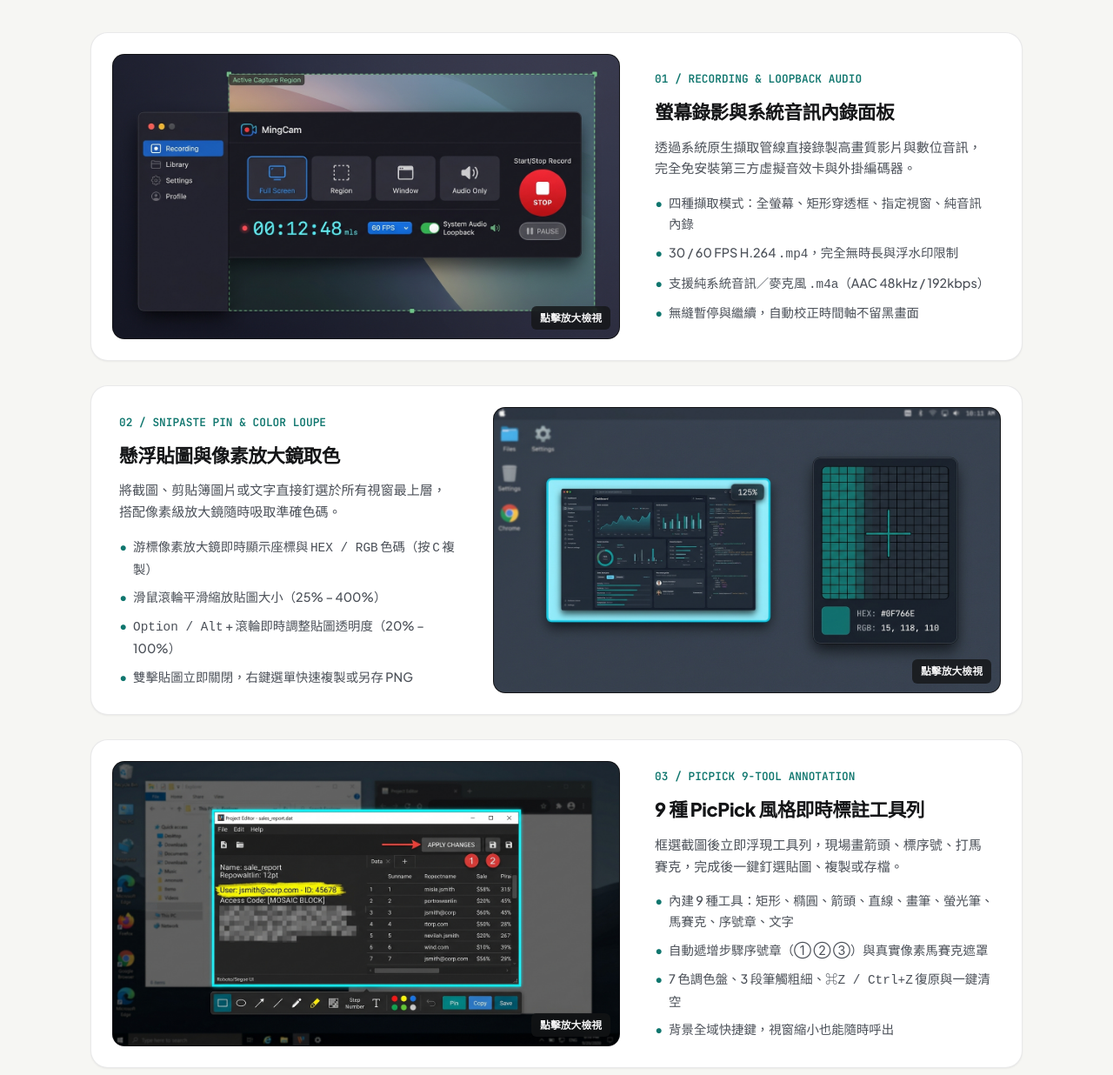
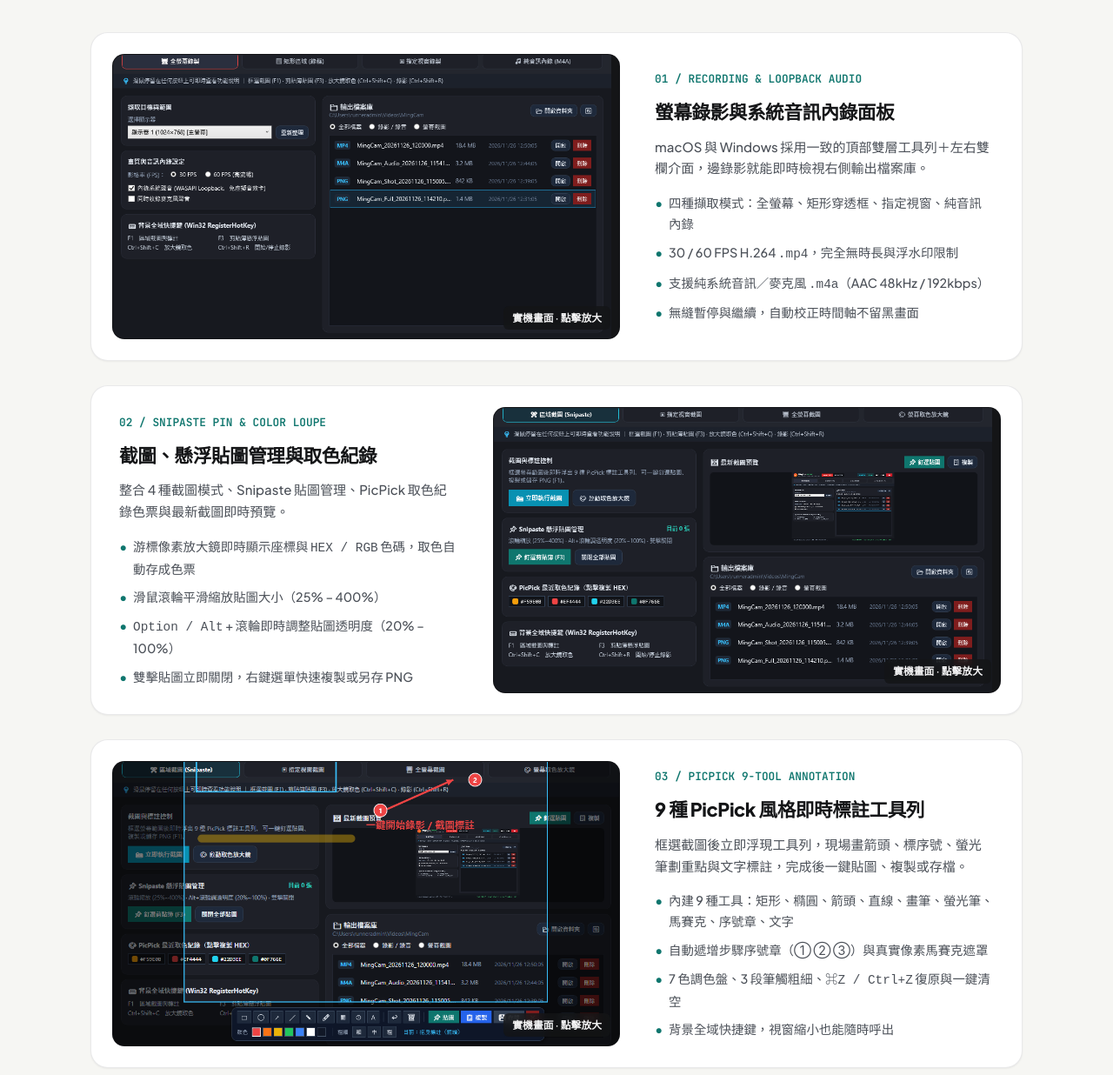
Before and after one commit to pc007ya/MingCam, a plain HTML site: page docs/index.html in a window 1280 px wide. Shown: the part 764-2000 px from the top of the page at 87% size. Drawn offline with Linux system fonts and the light colour scheme.

Commit message:
Fix MediaFoundationWriter MTA COM threading for real MP4 recording and update landing page with real VM screenshots

```diff
--- a/docs/index.html
+++ b/docs/index.html
@@ -1042,14 +1042,14 @@
 
         <div class="features-stack">
           <article class="feature-row">
-            <div class="feature-media" data-lightbox="assets/recorder-panel.jpg" role="button" tabindex="0" aria-label="放大檢視錄影與音訊內錄面板">
-              <img src="assets/recorder-panel.jpg" alt="MingCam 螢幕錄影與系統音訊內錄控制面板" loading="lazy" />
-              <span class="feature-media-hint">點擊放大檢視</span>
+            <div class="feature-media" data-lightbox="assets/recorder-panel.png" role="button" tabindex="0" aria-label="放大檢視錄影與音訊內錄面板實機畫面">
+              <img src="assets/recorder-panel.png" alt="MingCam 螢幕錄影與系統音訊內錄控制面板實機截圖" loading="lazy" />
+              <span class="feature-media-hint">實機畫面 · 點擊放大</span>
             </div>
             <div class="feature-body">
               <div class="feature-num">01 / RECORDING &amp; LOOPBACK AUDIO</div>
               <h3>螢幕錄影與系統音訊內錄面板</h3>
-              <p>透過系統原生擷取管線直接錄製高畫質影片與數位音訊，完全免安裝第三方虛擬音效卡與外掛編碼器。</p>
+              <p>macOS 與 Windows 採用一致的頂部雙層工具列＋左右雙欄介面，邊錄影就能即時檢視右側輸出檔案庫。</p>
               <ul class="feature-list">
                 <li>四種擷取模式：全螢幕、矩形穿透框、指定視窗、純音訊內錄</li>
                 <li>30 / 60 FPS H.264 <code>.mp4</code>，完全無時長與浮水印限制</li>
@@ -1060,16 +1060,16 @@
           </article>
 
           <article class="feature-row reverse">
-            <div class="feature-media" data-lightbox="assets/snipaste-panel.jpg" role="button" tabindex="0" aria-label="放大檢視懸浮貼圖與像素放大鏡取色面板">
-              <img src="assets/snipaste-panel.jpg" alt="MingCam Snipaste 風格懸浮貼圖與像素取色放大鏡面板" loading="lazy" />
-              <span class="feature-media-hint">點擊放大檢視</span>
+            <div class="feature-media" data-lightbox="assets/screenshot-panel.png" role="button" tabindex="0" aria-label="放大檢視截圖與懸浮貼圖管理面板實機畫面">
+              <img src="assets/screenshot-panel.png" alt="MingCam 截圖、Snipaste 懸浮貼圖管理與 PicPick 取色紀錄實機截圖" loading="lazy" />
+              <span class="feature-media-hint">實機畫面 · 點擊放大</span>
             </div>
             <div class="feature-body">
               <div class="feature-num">02 / SNIPASTE PIN &amp; COLOR LOUPE</div>
-              <h3>懸浮貼圖與像素放大鏡取色</h3>
-              <p>將截圖、剪貼簿圖片或文字直接釘選於所有視窗最上層，搭配像素級放大鏡隨時吸取準確色碼。</p>
+              <h3>截圖、懸浮貼圖管理與取色紀錄</h3>
+              <p>整合 4 種截圖模式、Snipaste 貼圖管理、PicPick 取色紀錄色票與最新截圖即時預覽。</p>
               <ul class="feature-list">
-                <li>游標像素放大鏡即時顯示座標與 <code>HEX / RGB</code> 色碼（按 <code>C</code> 複製）</li>
+                <li>游標像素放大鏡即時顯示座標與 <code>HEX / RGB</code> 色碼，取色自動存成色票</li>
                 <li>滑鼠滾輪平滑縮放貼圖大小（25% – 400%）</li>
                 <li><code>Option / Alt</code> + 滾輪即時調整貼圖透明度（20% – 100%）</li>
                 <li>雙擊貼圖立即關閉，右鍵選單快速複製或另存 PNG</li>
@@ -1078,14 +1078,14 @@
           </article>
 
           <article class="feature-row">
-            <div class="feature-media" data-lightbox="assets/annotation-panel.jpg" role="button" tabindex="0" aria-label="放大檢視 9 種 PicPick 即時標註工具列面板">
-              <img src="assets/annotation-panel.jpg" alt="MingCam PicPick 風格 9 種即時標註工具列面板" loading="lazy" />
-              <span class="feature-media-hint">點擊放大檢視</span>
+            <div class="feature-media" data-lightbox="assets/annotation-panel.png" role="button" tabindex="0" aria-label="放大檢視 9 種 PicPick 即時標註工具列實機畫面">
+              <img src="assets/annotation-panel.png" alt="MingCam PicPick 風格 9 種即時標註工具列實機截圖" loading="lazy" />
+              <span class="feature-media-hint">實機畫面 · 點擊放大</span>
             </div>
             <div class="feature-body">
               <div class="feature-num">03 / PICPICK 9-TOOL ANNOTATION</div>
               <h3>9 種 PicPick 風格即時標註工具列</h3>
-              <p>框選截圖後立即浮現工具列，現場畫箭頭、標序號、打馬賽克，完成後一鍵釘選貼圖、複製或存檔。</p>
+              <p>框選截圖後立即浮現工具列，現場畫箭頭、標序號、螢光筆劃重點與文字標註，完成後一鍵貼圖、複製或存檔。</p>
               <ul class="feature-list">
                 <li>內建 9 種工具：矩形、橢圓、箭頭、直線、畫筆、螢光筆、馬賽克、序號章、文字</li>
                 <li>自動遞增步驟序號章（① ② ③）與真實像素馬賽克遮罩</li>
```
Also changed, not shown: docs/assets/annotation-panel.jpg (deleted), docs/assets/annotation-panel.png (added), docs/assets/recorder-panel.jpg (deleted), docs/assets/recorder-panel.png (added), docs/assets/screenshot-panel.png (added), docs/assets/snipaste-panel.jpg (deleted), 1 other file.
